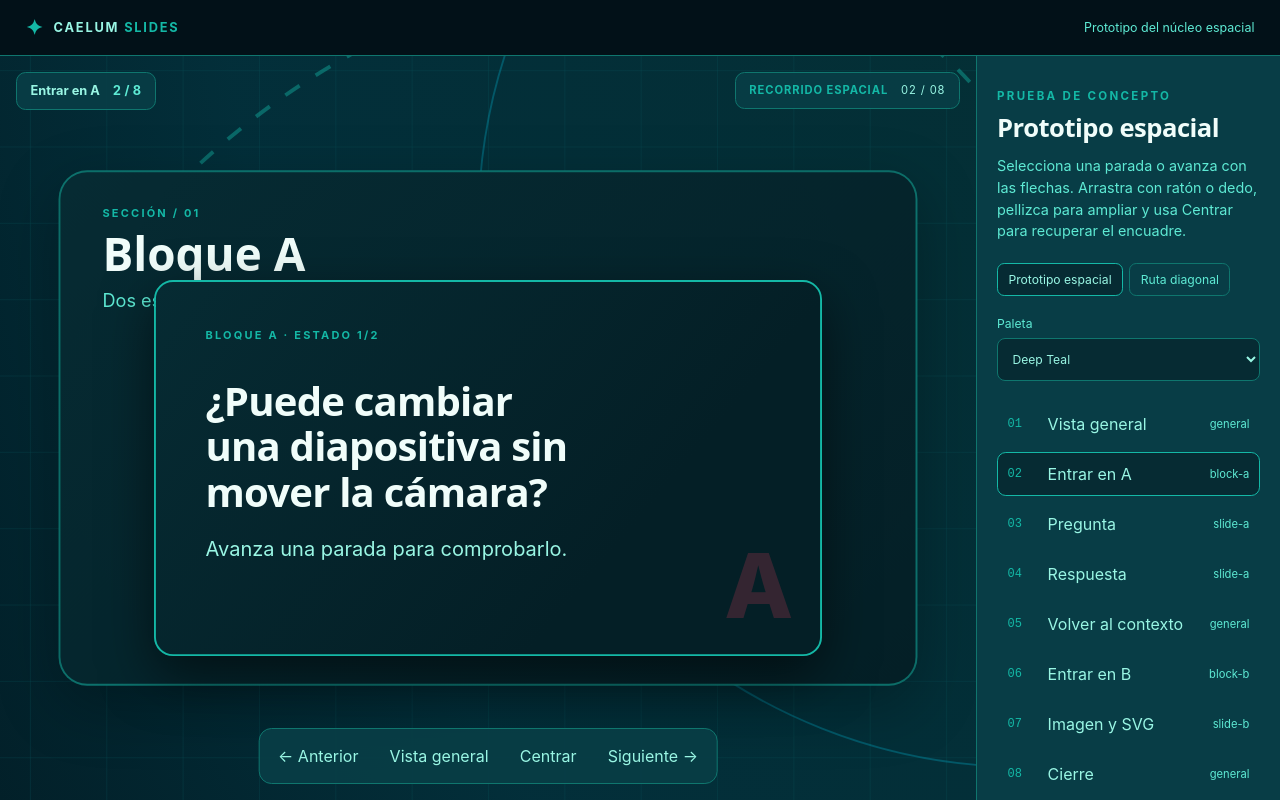
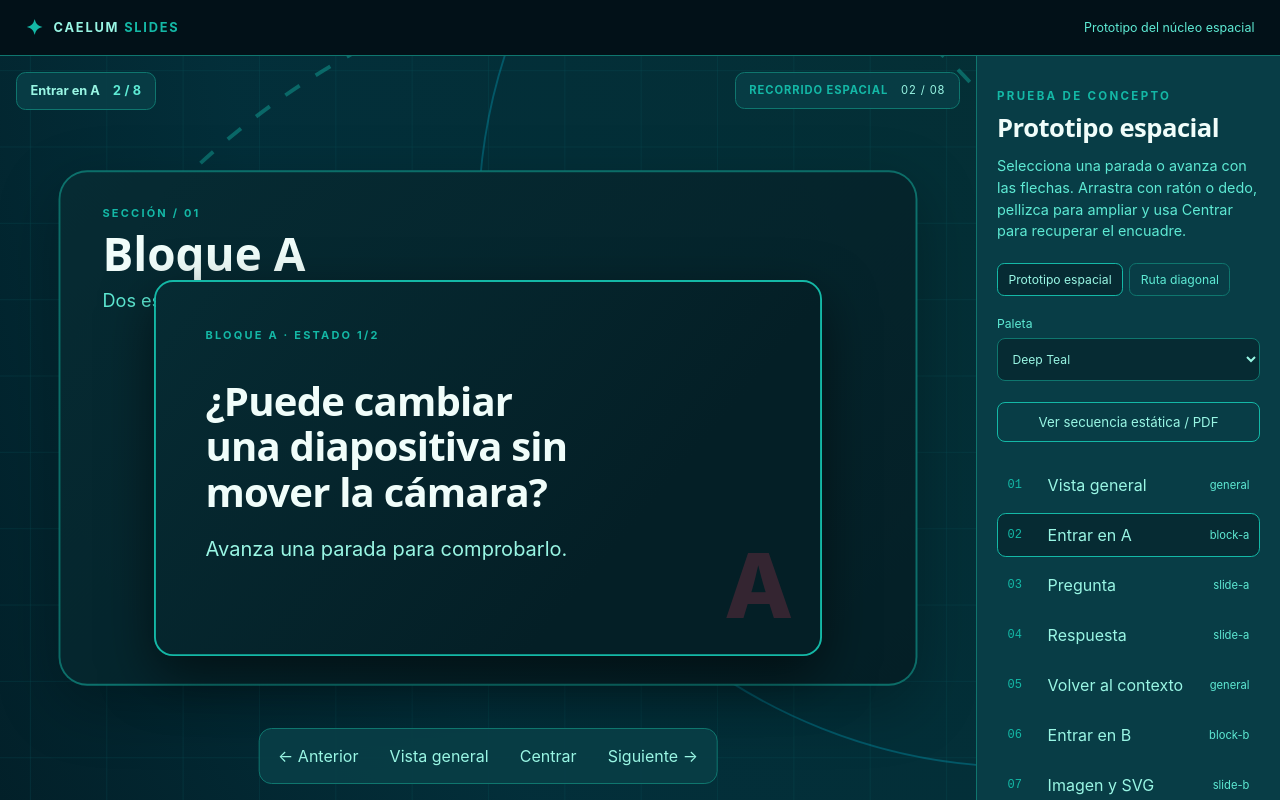
Before and after one commit to ChristianGonper/caelum-slides, a React (Vite) app: page / in a window 1280 px wide. Both pictures are taken after a click on the button "Siguiente →". Built offline with nearby package versions, Linux system fonts and the light colour scheme.

Commit message:
Añade la secuencia estática del recorrido para imprimir

```diff
--- a/presentations/prototipo-espacial/content.tsx
+++ b/presentations/prototipo-espacial/content.tsx
@@ -1,3 +1,4 @@
+import { useId } from 'react';
 import type { ContentProps } from '../../system/src/definition';
 import routesImage from './assets/rutas-espaciales.png';
 
@@ -47,6 +48,7 @@ export function SlideA({ state }: ContentProps) {
 }
 
 export function SlideB() {
+  const symbolTitleId = useId();
   return (
     <div className="slide-content media-slide">
       <figure className="media-figure">
@@ -58,8 +60,8 @@ export function SlideB() {
         <span className="eyebrow">IMAGEN + SVG</span>
         <h2>Contenido libre en una posición.</h2>
         <p>El motor encuadra la diapositiva; su contenido puede mezclar recursos.</p>
-        <svg className="route-symbol" viewBox="0 0 220 52" role="img" aria-labelledby="route-symbol-title">
-          <title id="route-symbol-title">Dos rutas posibles entre tres puntos</title>
+        <svg className="route-symbol" viewBox="0 0 220 52" role="img" aria-labelledby={symbolTitleId}>
+          <title id={symbolTitleId}>Dos rutas posibles entre tres puntos</title>
           <path d="M 12 38 Q 82 4 110 26 T 208 14 M 12 38 Q 98 56 208 14"
             fill="none" stroke="var(--accent)" strokeWidth="3" />
           <circle cx="12" cy="38" r="6" fill="var(--accent)" />
--- a/presentations/prototipo-espacial/visual.tsx
+++ b/presentations/prototipo-espacial/visual.tsx
@@ -1,14 +1,16 @@
+import { useId } from 'react';
 import type { PersistentProps } from '../../system/src/definition';
 
 export function Decoration() {
+  const gridId = useId();
   return <svg className="world-art" viewBox="-1200 -650 2400 1400" width="2400" height="1400"
     style={{ left: -1200, top: -650 }} aria-hidden="true">
     <defs>
-      <pattern id="prototype-grid" width="80" height="80" patternUnits="userSpaceOnUse">
+      <pattern id={gridId} width="80" height="80" patternUnits="userSpaceOnUse">
         <path d="M 80 0 H 0 V 80" fill="none" stroke="var(--grid)" strokeWidth="1" opacity=".6" />
       </pattern>
     </defs>
-    <rect x="-1200" y="-650" width="2400" height="1400" fill="url(#prototype-grid)" />
+    <rect x="-1200" y="-650" width="2400" height="1400" fill={`url(#${gridId})`} />
     <path d="M -940 20 C -630 -350, -120 -350, 0 -60 S 740 480, 1030 150"
       fill="none" stroke="var(--accent)" strokeWidth="4" opacity=".42" strokeDasharray="18 20" />
     <circle cx="0" cy="0" r="570" fill="none" stroke="var(--graphic)" strokeWidth="2" opacity=".3" />
--- a/presentations/ruta-diagonal/content.tsx
+++ b/presentations/ruta-diagonal/content.tsx
@@ -26,6 +26,8 @@ const sampleValues = [
 ];
 
 export function SouthSlide() {
+  const chartTitleId = React.useId();
+  const chartDescId = React.useId();
   return <div className="slide-content data-slide">
     <span className="eyebrow">TABLA + GRÁFICO</span>
     <h2>Datos en la diapositiva.</h2>
@@ -39,9 +41,9 @@ export function SouthSlide() {
           </tr>)}</tbody>
         </table>
       </div>
-      <svg className="sample-chart" viewBox="0 0 240 170" role="img" aria-labelledby="sample-chart-title sample-chart-desc">
-        <title id="sample-chart-title">Comparación de tres rutas</title>
-        <desc id="sample-chart-desc">Ruta A 32, ruta B 58 y ruta C 84; los mismos valores aparecen en la tabla.</desc>
+      <svg className="sample-chart" viewBox="0 0 240 170" role="img" aria-labelledby={`${chartTitleId} ${chartDescId}`}>
+        <title id={chartTitleId}>Comparación de tres rutas</title>
+        <desc id={chartDescId}>Ruta A 32, ruta B 58 y ruta C 84; los mismos valores aparecen en la tabla.</desc>
         {sampleValues.map(({ label, value }, index) => <g key={label}>
           <text x="0" y={33 + index * 49} fill="var(--ink)" fontSize="16">{label}</text>
           <rect x="74" y={16 + index * 49} width="154" height="22" rx="5" fill="var(--surface)" />
@@ -53,15 +55,18 @@ export function SouthSlide() {
   </div>;
 }
 
-export function NorthSlide() {
-  const [showConnections, setShowConnections] = React.useState(false);
+export function NorthSlide({ output }: ContentProps) {
+  const [interactiveConnections, setInteractiveConnections] = React.useState(false);
+  const showConnections = output === 'static' || interactiveConnections;
+  const networkTitleId = React.useId();
+  const networkDescId = React.useId();
   return <div className="slide-content interactive-slide">
     <span className="eyebrow">COMPONENTE INTERACTIVO</span>
     <h2>Una capa que se puede explorar.</h2>
     <div className="interactive-layout">
-      <svg className="network-diagram" viewBox="0 0 270 170" role="img" aria-labelledby="network-title network-desc">
-        <title id="network-title">Diagrama de tres nodos</title>
-        <desc id="network-desc">{showConnections
+      <svg className="network-diagram" viewBox="0 0 270 170" role="img" aria-labelledby={`${networkTitleId} ${networkDescId}`}>
+        <title id={networkTitleId}>Diagrama de tres nodos</title>
+        <desc id={networkDescId}>{showConnections
           ? 'Tres nodos conectados por dos líneas.' : 'Tres nodos sin conexiones visibles.'}</desc>
         {showConnections && <path d="M 34 130 L 135 35 L 238 130" fill="none"
           stroke="var(--accent)" strokeWidth="5" />}
@@ -70,10 +75,10 @@ export function NorthSlide() {
       </svg>
       <div className="interactive-controls">
         <p>{showConnections ? 'Las conexiones están visibles.' : 'Los nodos se muestran por separado.'}</p>
-        <button type="button" data-active={showConnections}
-          onClick={() => setShowConnections((current) => !current)}>
+        {output !== 'static' && <button type="button" data-active={showConnections}
+          onClick={() => setInteractiveConnections((current) => !current)}>
           {showConnections ? 'Ocultar conexiones' : 'Mostrar conexiones'}
-        </button>
+        </button>}
       </div>
     </div>
   </div>;
--- a/system/src/app.tsx
+++ b/system/src/app.tsx
@@ -6,6 +6,7 @@ import { fitRect, type CameraTransform } from './camera';
 import type { PresentationDefinition } from './definition';
 import { boundsOf } from './model';
 import { changesContentInPlace, contextIndex, navigateTo, type Navigation } from './navigation';
+import { Scene } from './scene';
 import { themeVariables } from './theme';
 import './styles.css';
 
@@ -15,7 +16,11 @@ export function App({ definition, available }: {
 }) {
   const presentation = definition.model;
   const [navigation, setNavigation] = React.useState<Navigation>({ index: 0, previousIndex: null });
-  const [themeId, setThemeId] = React.useState(definition.defaultThemeId);
+  const [themeId, setThemeId] = React.useState(() => {
+    const requested = new URLSearchParams(window.location.search).get('theme');
+    return definition.themes.some((item) => item.id === requested)
+      ? requested! : definition.defaultThemeId;
+  });
   const [refitCount, setRefitCount] = React.useState(0);
   const [viewport, setViewport] = React.useState({ width: 0, height: 0 });
   const [camera, setCamera] = React.useState<CameraTransform>({ x: 0, y: 0, k: 1 });
@@ -31,11 +36,9 @@ export function App({ definition, available }: {
   const index = navigation.index;
   const stop = presentation.stops[index];
   const theme = definition.themes.find((item) => item.id === themeId) ?? definition.themes[0];
-  const visual = definition.visual;
-  const Decoration = visual?.decoration;
-  const persistentOverrides = visual?.persistent?.byStop;
+  const persistentOverrides = definition.visual?.persistent?.byStop;
   const Persistent = persistentOverrides && Object.prototype.hasOwnProperty.call(persistentOverrides, stop.id)
-    ? persistentOverrides[stop.id] : visual?.persistent?.default;
+    ? persistentOverrides[stop.id] : definition.visual?.persistent?.default;
   const context = contextIndex(presentation);
   const goTo = React.useCallback((next: number) => {
     setNavigation((current) => navigateTo(current, next, presentation.stops.length));
@@ -128,8 +131,9 @@ export function App({ definition, available }: {
     return () => window.removeEventListener('keydown', onKeyDown);
   }, [navigation.index, presentation, step]);
 
-  const visible = new Set(stop.visibleIds);
   const formatCamera = `${camera.x.toFixed(1)}, ${camera.y.toFixed(1)}, ${camera.k.toFixed(4)}`;
+  const changingIds = new Set(presentation.elements.filter((element) =>
+    changesContentInPlace(presentation, navigation.previousIndex, index, element.id)).map((element) => element.id));
 
   return (
     <div className="app-shell" data-presentation-id={definition.id} data-theme-id={theme.id}
@@ -143,27 +147,8 @@ export function App({ definition, available }: {
           <div className="viewport" ref={viewportRef} tabIndex={0} role="group"
             aria-label="Lienzo espacial. Arrastra para desplazar y usa la rueda para ampliar."
             data-camera-target={stop.cameraTargetId} data-camera={formatCamera}>
-            <div className="world" style={{ transform: `translate(${camera.x}px, ${camera.y}px) scale(${camera.k})` }}>
-              <div className="world-canvas" aria-hidden="true" style={{
-                left: presentation.overview.x - 1000, top: presentation.overview.y - 1000,
-                width: presentation.overview.width + 2000, height: presentation.overview.height + 2000,
-                background: visual?.canvasBackground ?? 'var(--canvas-bg)',
-              }} />
-              {Decoration && <div className="world-decoration" aria-hidden="true"><Decoration /></div>}
-              {presentation.elements.filter((element) => visible.has(element.id)).map((element) => {
-                const Content = definition.content[element.id];
-                return <div className={`spatial-element ${element.kind}`} key={element.id}
-                  style={{ left: element.bounds.x, top: element.bounds.y,
-                    width: element.bounds.width, height: element.bounds.height,
-                    background: visual?.elementBackgrounds?.[element.id] }}
-                  data-element-id={element.id} data-state={stop.stateByElement?.[element.id] ?? ''}>
-                  <div key={stop.stateByElement?.[element.id] ?? 'default'}
-                    className={`state-content${changesContentInPlace(presentation, navigation.previousIndex, index, element.id) ? ' content-changing' : ''}`}>
-                    <Content element={element} state={stop.stateByElement?.[element.id]} />
-                  </div>
-                </div>;
-              })}
-            </div>
+            <Scene definition={definition} stop={stop} camera={camera}
+              output="interactive" changingIds={changingIds} />
           </div>
           <div className="viewer-badge" aria-live="polite" aria-atomic="true">{stop.label}<span>{index + 1} / {presentation.stops.length}</span></div>
           {Persistent && <div className="presentation-overlay" data-persistent="true">
@@ -198,6 +183,9 @@ export function App({ definition, available }: {
               {definition.themes.map((item) => <option key={item.id} value={item.id}>{item.label}</option>)}
             </select>
           </label>
+          <a className="static-link" href={`?deck=${encodeURIComponent(definition.id)}&view=static&theme=${encodeURIComponent(theme.id)}`}>
+            Ver secuencia estática / PDF
+          </a>
           <ol className="stop-list">
             {presentation.stops.map((item, i) => (
               <li key={item.id}>
--- a/system/src/definition.ts
+++ b/system/src/definition.ts
@@ -2,7 +2,11 @@ import type { ComponentType } from 'react';
 import { validatePresentation, type NarrativeStop, type Presentation, type SpatialElement } from './model';
 import { validateThemes, type Theme } from './theme';
 
-export type ContentProps = { element: SpatialElement; state?: string };
+export type ContentProps = {
+  element: SpatialElement;
+  state?: string;
+  output?: 'interactive' | 'static';
+};
 export type PersistentProps = { stop: NarrativeStop; index: number; total: number };
 
 export type PresentationDefinition = {
--- a/system/src/main.tsx
+++ b/system/src/main.tsx
@@ -4,13 +4,17 @@ import { prototypePresentation } from '../../presentations/prototipo-espacial/pr
 import { diagonalPresentation } from '../../presentations/ruta-diagonal/presentation';
 import { App } from './app';
 import { validateDefinition } from './definition';
+import { StaticDeck } from './static';
 
 const available = [prototypePresentation, diagonalPresentation];
 for (const definition of available) validateDefinition(definition);
-const requested = new URLSearchParams(window.location.search).get('deck');
+const query = new URLSearchParams(window.location.search);
+const requested = query.get('deck');
 const selected = available.find((definition) => definition.id === requested) ?? available[0];
-document.title = `${selected.model.title} · Caelum Slides`;
+const staticView = query.get('view') === 'static';
+document.title = `${selected.model.title}${staticView ? ' · Secuencia estática' : ''} · Caelum Slides`;
 
 createRoot(document.getElementById('root')!).render(
-  <App definition={selected} available={available} />,
+  staticView ? <StaticDeck definition={selected} initialThemeId={query.get('theme') ?? undefined} /> :
+    <App definition={selected} available={available} />,
 );
--- /dev/null
+++ b/system/src/scene.tsx
@@ -0,0 +1,38 @@
+import type { CameraTransform } from './camera';
+import type { PresentationDefinition } from './definition';
+import type { NarrativeStop } from './model';
+
+export function Scene({ definition, stop, camera, output, changingIds }: {
+  definition: PresentationDefinition;
+  stop: NarrativeStop;
+  camera: CameraTransform;
+  output: 'interactive' | 'static';
+  changingIds?: ReadonlySet<string>;
+}) {
+  const { model: presentation, visual } = definition;
+  const Decoration = visual?.decoration;
+  const visible = new Set(stop.visibleIds);
+
+  return <div className="world" style={{ transform: `translate(${camera.x}px, ${camera.y}px) scale(${camera.k})` }}>
+    <div className="world-canvas" aria-hidden="true" style={{
+      left: presentation.overview.x - 1000, top: presentation.overview.y - 1000,
+      width: presentation.overview.width + 2000, height: presentation.overview.height + 2000,
+      background: visual?.canvasBackground ?? 'var(--canvas-bg)',
+    }} />
+    {Decoration && <div className="world-decoration" aria-hidden="true"><Decoration /></div>}
+    {presentation.elements.filter((element) => visible.has(element.id)).map((element) => {
+      const Content = definition.content[element.id];
+      const state = stop.stateByElement?.[element.id];
+      return <div className={`spatial-element ${element.kind}`} key={element.id}
+        style={{ left: element.bounds.x, top: element.bounds.y,
+          width: element.bounds.width, height: element.bounds.height,
+          background: visual?.elementBackgrounds?.[element.id] }}
+        data-element-id={element.id} data-state={state ?? ''}>
+        <div key={state ?? 'default'}
+          className={`state-content${changingIds?.has(element.id) ? ' content-changing' : ''}`}>
+          <Content element={element} state={state} output={output} />
+        </div>
+      </div>;
+    })}
+  </div>;
+}
--- /dev/null
+++ b/system/src/static.css
@@ -0,0 +1,25 @@
+@layer layout {
+  .static-shell { min-block-size: 100dvh; box-sizing: border-box; background: var(--background-primary); color: var(--ink); font-family: var(--font-body); }
+  .static-toolbar { display: flex; flex-wrap: wrap; align-items: end; justify-content: space-between; gap: 1.5rem; padding: 1.5rem clamp(1rem, 3vw, 3rem); border-block-end: 1px solid var(--line); }
+  .static-toolbar h1 { margin: .4rem 0; font-family: var(--font-title); color: var(--heading); }
+  .static-toolbar p { margin: 0; color: var(--muted); }
+  .static-actions { display: flex; flex-wrap: wrap; align-items: end; gap: .7rem; }
+  .static-actions label { display: grid; gap: .3rem; color: var(--muted); font-size: .8rem; }
+  .static-actions select, .static-actions button, .static-actions a { box-sizing: border-box; min-block-size: 2.7rem; padding: .6rem .8rem; border: 1px solid var(--line); border-radius: .5rem; background: var(--surface); color: var(--ink); font: inherit; text-decoration: none; }
+  .static-actions button { cursor: pointer; border-color: var(--accent); }
+  .static-actions :is(a, button, select):focus-visible { outline: 2px solid var(--accent); outline-offset: 3px; }
+  .static-deck { box-sizing: border-box; inline-size: min(100%, 1344px); margin-inline: auto; padding: 2rem clamp(.75rem, 3vw, 2rem); display: grid; justify-items: center; gap: 2rem; }
+  .static-page { position: relative; flex: none; box-shadow: 0 18px 52px #0008; }
+  .static-frame { position: absolute; inset: 0 auto auto 0; inline-size: 1280px; block-size: 720px; overflow: clip; transform-origin: 0 0; background: var(--background-primary); }
+  @media print {
+    @page { size: 1280px 720px; margin: 0; }
+    html, body, #root { margin: 0; padding: 0; inline-size: 1280px; block-size: auto; background: var(--background-primary); }
+    .static-shell { min-block-size: 0; print-color-adjust: exact; -webkit-print-color-adjust: exact; }
+    .static-toolbar { display: none; }
+    .static-deck { display: block; inline-size: 1280px; margin: 0; padding: 0; }
+    /* Isolate the transformed spatial canvas so print pagination cannot fragment it. */
+    .static-page { inline-size: 1280px !important; block-size: 720px !important; margin: 0; overflow: hidden; contain: strict; box-shadow: none; break-after: page; page-break-after: always; }
+    .static-page:last-child { break-after: auto; page-break-after: auto; }
+    .static-frame { overflow: hidden; contain: strict; transform: none !important; }
+  }
+}
--- /dev/null
+++ b/system/src/static.tsx
@@ -0,0 +1,74 @@
+import React from 'react';
+import { fitRect } from './camera';
+import type { PresentationDefinition } from './definition';
+import { boundsOf } from './model';
+import { Scene } from './scene';
+import { themeVariables } from './theme';
+import './styles.css';
+import './static.css';
+
+const PAGE = { width: 1280, height: 720 };
+
+export function StaticDeck({ definition, initialThemeId }: {
+  definition: PresentationDefinition;
+  initialThemeId?: string;
+}) {
+  const [themeId, setThemeId] = React.useState(
+    definition.themes.some((item) => item.id === initialThemeId)
+      ? initialThemeId! : definition.defaultThemeId,
+  );
+  const [scale, setScale] = React.useState(1);
+  const listRef = React.useRef<HTMLElement>(null);
+  const theme = definition.themes.find((item) => item.id === themeId) ?? definition.themes[0];
+  const { model: presentation, visual } = definition;
+
+  React.useEffect(() => {
+    const element = listRef.current;
+    if (!element) return;
+    const observer = new ResizeObserver(([entry]) => {
+      setScale(Math.min(1, entry.contentRect.width / PAGE.width));
+    });
+    observer.observe(element);
+    return () => observer.disconnect();
+  }, []);
+
+  return <div className="static-shell" data-presentation-id={definition.id}
+    data-theme-id={theme.id} style={themeVariables(theme)}>
+    <header className="static-toolbar">
+      <div>
+        <span className="eyebrow">SECUENCIA ESTÁTICA</span>
+        <h1>{presentation.title}</h1>
+        <p>{presentation.stops.length} páginas en el orden narrativo. Usa Imprimir para guardar un PDF.</p>
+      </div>
+      <div className="static-actions">
+        <label>Paleta
+          <select value={theme.id} onChange={(event) => setThemeId(event.target.value)}>
+            {definition.themes.map((item) => <option key={item.id} value={item.id}>{item.label}</option>)}
+          </select>
+        </label>
+        <a href={`?deck=${encodeURIComponent(definition.id)}&theme=${encodeURIComponent(theme.id)}`}>
+          Volver al recorrido
+        </a>
+        <button type="button" onClick={() => window.print()}>Imprimir / Guardar PDF</button>
+      </div>
+    </header>
+    <main className="static-deck" ref={listRef} aria-label="Presentación en orden narrativo">
+      {presentation.stops.map((stop, index) => {
+        const camera = fitRect(boundsOf(presentation, stop.cameraTargetId), PAGE, 64);
+        const overrides = visual?.persistent?.byStop;
+        const Persistent = overrides && Object.prototype.hasOwnProperty.call(overrides, stop.id)
+          ? overrides[stop.id] : visual?.persistent?.default;
+        return <article className="static-page" key={stop.id} data-stop-id={stop.id}
+          aria-label={`${index + 1}. ${stop.label}`}
+          style={{ width: PAGE.width * scale, height: PAGE.height * scale }}>
+          <div className="static-frame" style={{ transform: `scale(${scale})` }}>
+            <Scene definition={definition} stop={stop} camera={camera} output="static" />
+            {Persistent && <div className="presentation-overlay" data-persistent="true">
+              <Persistent stop={stop} index={index} total={presentation.stops.length} />
+            </div>}
+          </div>
+        </article>;
+      })}
+    </main>
+  </div>;
+}
--- a/system/src/styles.css
+++ b/system/src/styles.css
@@ -76,6 +76,9 @@
   .deck-picker a:hover { background: var(--surface); color: var(--ink); }
   .deck-picker a[aria-current="page"] { border-color: var(--accent); color: var(--ink); background: var(--surface); }
   .deck-picker a:focus-visible { outline: 2px solid var(--teal); outline-offset: 3px; }
+  .static-link { display: block; padding: .7rem .8rem; border: 1px solid var(--accent); border-radius: .5rem; color: var(--ink); text-align: center; text-decoration: none; font-size: .83rem; }
+  .static-link:hover { background: var(--surface); }
+  .static-link:focus-visible { outline: 2px solid var(--accent); outline-offset: 3px; }
   .palette-picker { display: grid; gap: .4rem; color: var(--muted); font-size: .76rem; }
   .palette-picker select { inline-size: 100%; min-block-size: 2.7rem; padding: .55rem .65rem; border: 1px solid var(--line); border-radius: .5rem; background: var(--surface); color: var(--ink); font: inherit; }
   .palette-picker select:focus-visible { outline: 2px solid var(--accent); outline-offset: 3px; }
```
Also changed, not shown: 1 other file (tests, documents, lock files or other folders).
